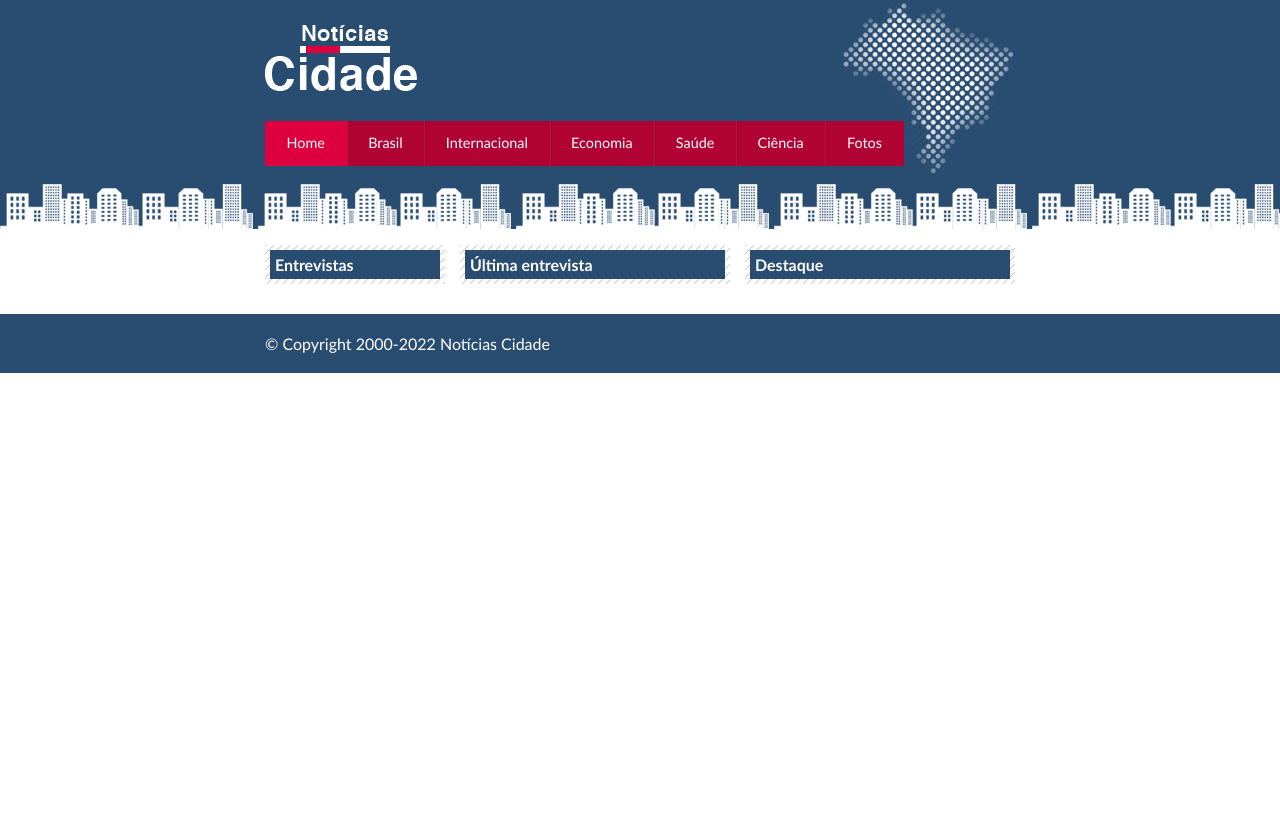
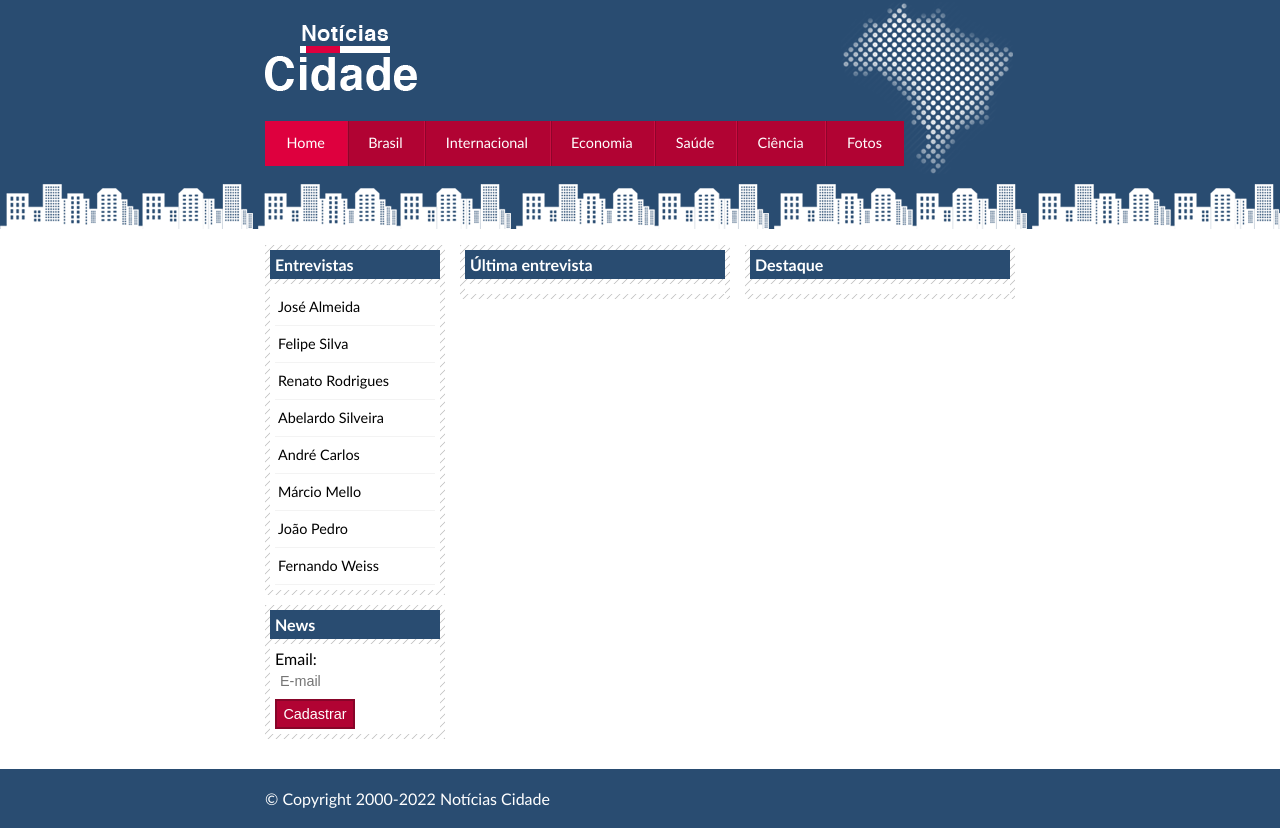
Before and after one commit to brenolincon/noticias-cidade, a plain HTML site: page index.html in a window 1280 px wide. Before the commit the page ends 800 px from the top, so only its background shows below. Drawn offline with Linux system fonts and the light colour scheme.

Commit message:
coluna lateral com menu vertical e formulario concluido

```diff
--- a/index.html
+++ b/index.html
@@ -27,17 +27,13 @@
         <div id="principal">
           <div class="caixa">
             <h2>Última entrevista</h2>
-            <div class="conteudo-caixa">
-
-            </div>
+            <div class="conteudo-caixa"></div>
           </div>
         </div>
         <div id="secundario">
           <div class="caixa">
             <h2>Destaque</h2>
-            <div class="conteudo-caixa">
-
-            </div>
+            <div class="conteudo-caixa"></div>
           </div>
         </div>
 
@@ -45,11 +41,36 @@
           <div class="caixa">
             <h2>Entrevistas</h2>
             <div class="conteudo-caixa">
-
+              <ul>
+                <li><a href="">José Almeida</a></li>
+                <li><a href="">Felipe Silva</a></li>
+                <li><a href="">Renato Rodrigues</a></li>
+                <li><a href="">Abelardo Silveira</a></li>
+                <li><a href="">André Carlos</a></li>
+                <li><a href="">Márcio Mello</a></li>
+                <li><a href="">João Pedro</a></li>
+                <li><a href="">Fernando Weiss</a></li>
+              </ul>
+            </div>
+          </div>
+          <div class="caixa">
+            <h2>News</h2>
+            <div class="conteudo-caixa">
+              <form >
+                <div>
+                  <label for="email">Email:</label>
+                  <input type="text" name="email" id="email" placeholder="E-mail">
+                </div>
+                <div>
+                  <input
+                  type="submit"
+                  class="submit"
+                  value="Cadastrar">
+                </div>
+              </form>
             </div>
           </div>
         </div>
-
       </div>
     </div>
     <div id="rodape">
--- a/style.css
+++ b/style.css
@@ -12,6 +12,7 @@
   --dark-red: #69001d;
   --red: #de003e;
   --azul-rodape: #294c71;
+  --pad-padrao: 5px;
 }
 
 body {
@@ -116,7 +117,7 @@ body.fotos #menu-superior a#fotos {
 /*Caixa*/
 .caixa {
   margin: 10px 0;
-  padding: 5px;
+  padding:var(--pad-padrao);
   background: #f3f3f3 url(./img/fundo-caixa.png);
 }
 
@@ -124,13 +125,52 @@ h2 {
   font-size: 1em;
   background: var(--azul-rodape);
   color: var(--branco);
-  padding: 5px;
+  padding:var(--pad-padrao);
 }
 
-.caixa-conteudo {
+.conteudo-caixa {
   background: var(--branco);
-  padding: 5px;
-  margin-top: 5px;
+  padding:var(--pad-padrao);
+  margin-top:var(--pad-padrao);
+}
+
+/*Menu lateral*/
+#lateral ul a {
+  font-size: 0.9em;
+  padding: 3px;
+  display: block;
+  line-height: 30px;
+  color: #000;
+  text-decoration: none;
+  border-bottom: 1px solid #f3f3f3;
+}
+
+#lateral ul a:hover {
+  background: #f9f9f9 url(./img/marcador.png) no-repeat left center;
+  padding-left: 20px;
+  color: #a1a1a1;
+}
+
+/*Formulário*/
+label {
+  display: block;
+  cursor: pointer;
+}
+
+input {
+  padding: var(--pad-padrao);
+  width: 125px;
+  font-size: 0.9em;
+  background-color: var(--branco);
+  border: none;
+  outline: #fff;
+}
+
+input.submit {
+  width: 80px;
+  color: var(--branco);
+  background-color: var(--light-red);border: 2px solid #870529;
+ margin-top: var(--pad-padrao);
 }
 
 /*Rodapé*/
```
